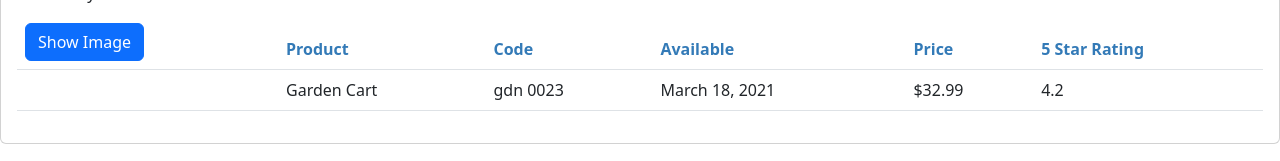
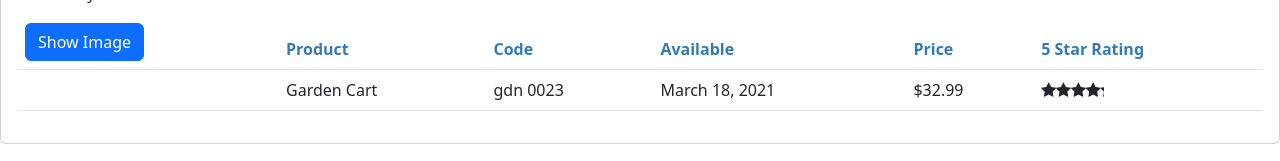
Before and after one commit to matt-grimsley/angular-getting-started, an Angular app: page / in a window 1280 px wide. Shown: the part 168-329 px from the top of the page. Built offline with nearby package versions, Linux system fonts and the light colour scheme.

Commit message:
nested components

```diff
--- a/src/app/app.module.ts
+++ b/src/app/app.module.ts
@@ -4,12 +4,14 @@
 
 import { AppComponent } from './app.component';
 import { ProductListComponent } from './products/product-list.component';
+import { StarComponent } from './shared/star.component';
 import { ConvertToSpacesPipe } from './shared/convert-to-spaces.pipe';
 
 @NgModule({
   declarations: [
     AppComponent,
     ProductListComponent,
+    StarComponent,
     ConvertToSpacesPipe
   ],
   imports: [
--- a/src/app/products/product-list.component.html
+++ b/src/app/products/product-list.component.html
@@ -37,10 +37,12 @@
               />
             </td>
             <td>{{ product.productName }}</td>
-            <td>{{ product.productCode | lowercase | convertToSpaces:'-'}}</td>
+            <td>
+              {{ product.productCode | lowercase | convertToSpaces: "-" }}
+            </td>
             <td>{{ product.releaseDate }}</td>
             <td>{{ product.price | currency: "USD":"symbol":"1.2-2" }}</td>
-            <td>{{ product.starRating }}</td>
+            <td><pm-star [rating]="product.starRating" (ratingClicked)="onRatingClicked($event)"></pm-star></td>
           </tr>
         </tbody>
       </table>
--- a/src/app/products/product-list.component.ts
+++ b/src/app/products/product-list.component.ts
@@ -1,5 +1,4 @@
 import { Component } from '@angular/core';
-import { filter } from 'rxjs';
 import { IProduct } from './product';
 
 @Component({
@@ -59,4 +58,8 @@
   ngOnInit(): void {
     this.listFilter = 'cart';
   }
+
+  onRatingClicked(message: string): void {
+    this.pageTitle = 'Product List: ' + message;
+  }
 }
--- a/src/app/shared/star.component.html
+++ b/src/app/shared/star.component.html
@@ -1,6 +1,7 @@
 <div class="crop"
      [style.width.px]="cropWidth"
-     [title]="rating">
+     [title]="rating"
+     (click)="onClick()">
   <div style="width: 75px">
     <span class="fa fa-star"></span>
     <span class="fa fa-star"></span>
--- /dev/null
+++ b/src/app/shared/star.component.ts
@@ -0,0 +1,20 @@
+import { Component, EventEmitter, Input, OnChanges, Output } from '@angular/core';
+
+@Component({
+  selector: 'pm-star',
+  templateUrl: './star.component.html',
+  styleUrls: ['./star.component.css'],
+})
+export class StarComponent implements OnChanges {
+  @Input() rating: number = 0;
+  cropWidth: number = 75;
+  @Output() ratingClicked: EventEmitter<string> = new EventEmitter<string>();
+
+  ngOnChanges(): void {
+    this.cropWidth = (this.rating * 75) / 5;
+  }
+
+  onClick(): void {
+    this.ratingClicked.emit(`The rating ${this.rating} was clicked!`);
+  }
+}
```
